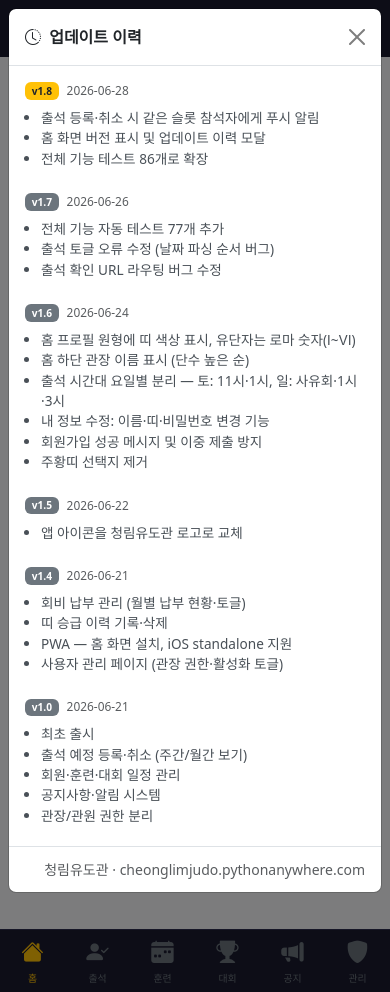
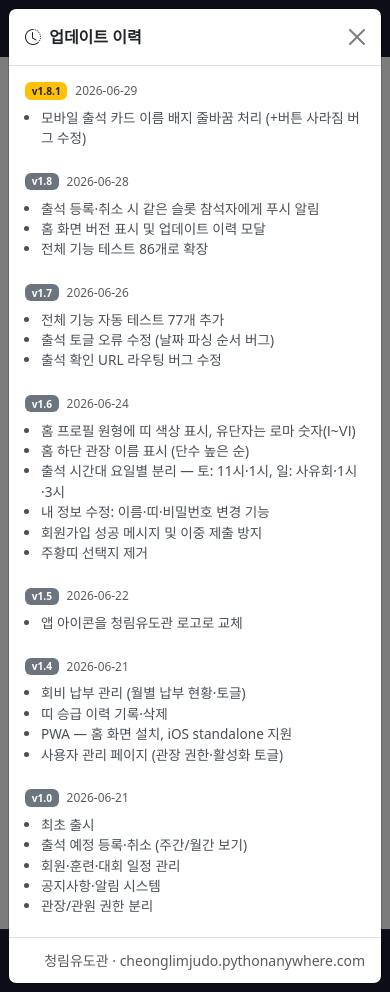
Before and after one commit to NamJinWoo/judo-app, a Django app: page / in a window 390 px wide, after a click on "v1.8.1". Run offline with Django 4.2, Linux system fonts and the light colour scheme; the visitor is signed in with stand-in values (Sample User, id 1); data comes from the database, SQL or seed files in the repository; data that the repository does not hold is empty.

Commit message:
v1.8.1 — 모바일 출석 카드 배지 줄바꿈 버그 수정
Co-Authored-By: Claude Sonnet 4.6 <noreply@anthropic.com>

```diff
--- a/schedule/templates/schedule/home.html
+++ b/schedule/templates/schedule/home.html
@@ -130,7 +130,7 @@
     <button type="button" class="btn btn-link p-0 text-decoration-none"
             style="color:#495057; font-size:.72rem;"
             data-bs-toggle="modal" data-bs-target="#changelogModal">
-        v1.8
+        v1.8.1
     </button>
 </div>
 
@@ -148,7 +148,17 @@
 
                 <div class="mb-4">
                     <div class="d-flex align-items-center gap-2 mb-2">
-                        <span class="badge bg-warning text-dark">v1.8</span>
+                        <span class="badge bg-warning text-dark">v1.8.1</span>
+                        <span class="text-muted small">2026-06-29</span>
+                    </div>
+                    <ul class="ps-3 mb-0" style="color:#495057;">
+                        <li>모바일 출석 카드 이름 배지 줄바꿈 처리 (+버튼 사라짐 버그 수정)</li>
+                    </ul>
+                </div>
+
+                <div class="mb-4">
+                    <div class="d-flex align-items-center gap-2 mb-2">
+                        <span class="badge bg-secondary">v1.8</span>
                         <span class="text-muted small">2026-06-28</span>
                     </div>
                     <ul class="ps-3 mb-0" style="color:#495057;">
```
Also changed, not shown: README.md.
